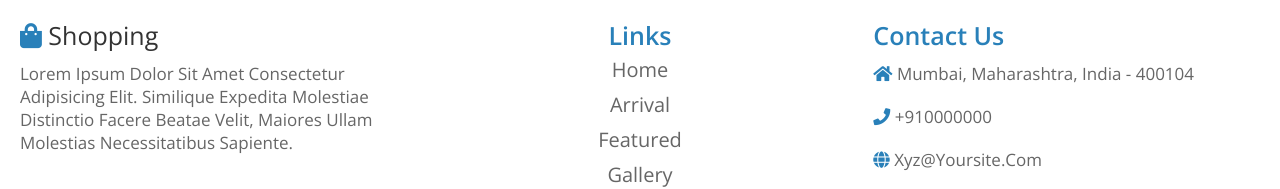
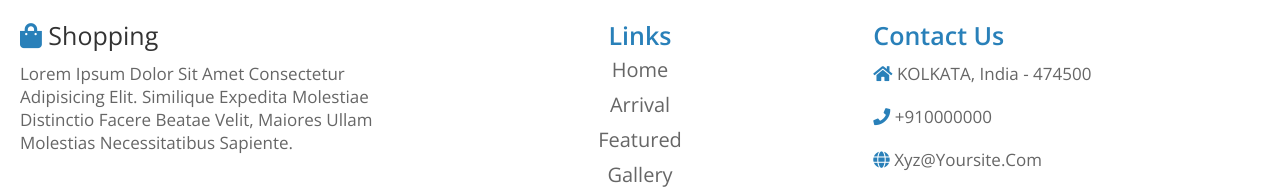
Before and after one commit to pankaj347/e-commerce, a plain HTML site: page index.html in a window 1280 px wide. Shown: the part 4366-4555 px from the top of the page. Drawn offline with nearby package versions, Linux system fonts and the light colour scheme.

Commit message:
Update index.html

```diff
--- a/index.html
+++ b/index.html
@@ -603,8 +603,8 @@
         <div class="box">
             <h3>contact us</h3>
             <p> <i class="fas fa-home"></i>
-                mumbai, maharashtra,
-                india - 400104
+                KOLKATA,
+                india - 474500
             </p>
             <p> <i class="fas fa-phone"></i>
                 +910000000
```
